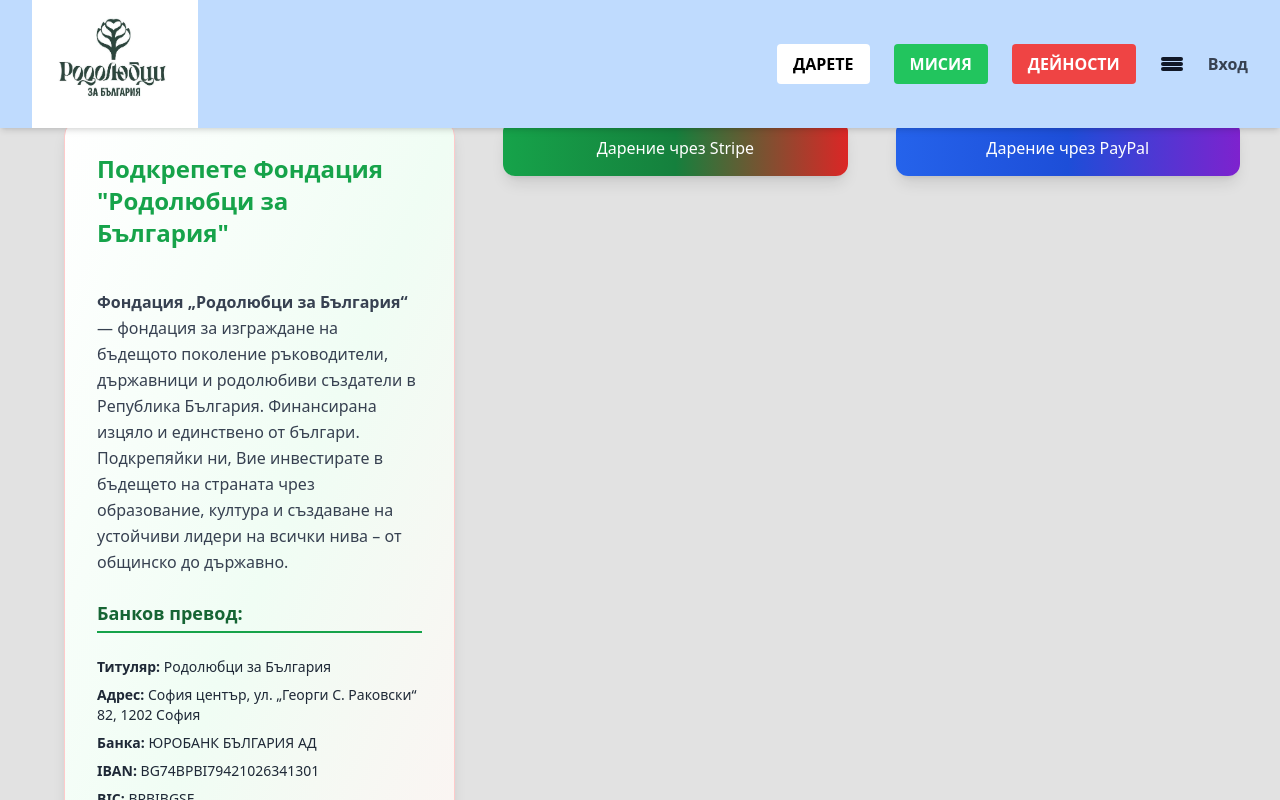
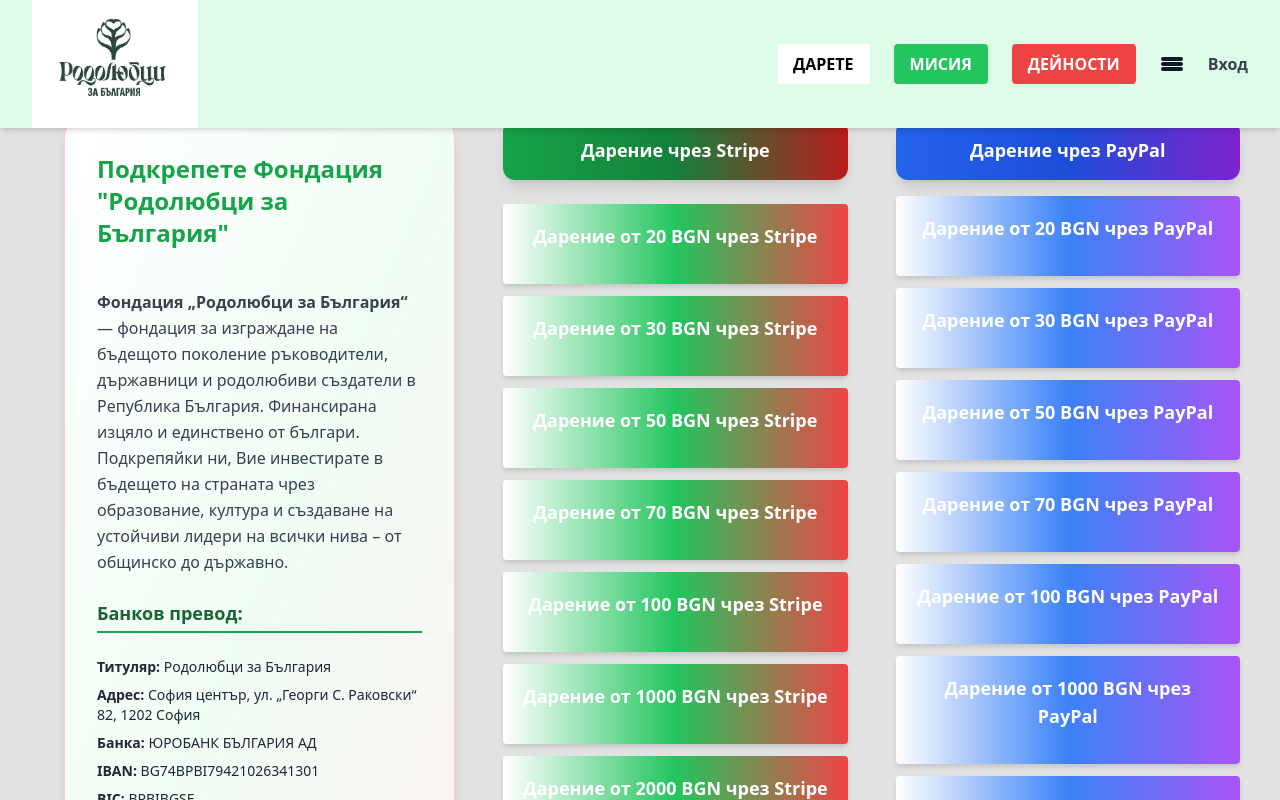
Before and after one commit to B-D-2409/NPO, a React (Vite) app in the folder NPO-PROJECT/: page /donationform in a window 1280 px wide. Shown: the top 800 px of the page. Built offline with nearby package versions, Linux system fonts and the light colour scheme.

Commit message:
add basic firebase database to keep some information and admin panel

```diff
--- a/NPO-PROJECT/package.json
+++ b/NPO-PROJECT/package.json
@@ -10,6 +10,7 @@
     "preview": "vite preview"
   },
   "dependencies": {
+    "firebase": "^12.0.0",
     "react": "^19.1.0",
     "react-dom": "^19.1.0",
     "react-router-dom": "^7.7.1",
--- a/NPO-PROJECT/src/App.css
+++ b/NPO-PROJECT/src/App.css
@@ -44,3 +44,7 @@
 body{
   background-color: rgb(226, 226, 226);
 }
+html, body, #root {
+  height: 100%;
+  margin: 0;
+}
--- a/NPO-PROJECT/src/App.jsx
+++ b/NPO-PROJECT/src/App.jsx
@@ -15,6 +15,8 @@
 import Auth from './Components/Authentication/Auth';
 import { ToastContainer } from "react-toastify";
 import "react-toastify/dist/ReactToastify.css";
+import AdminPage from './Components/Admin/Admin';
+import AdminLogin from './Components/Admin/AdminLogin';
 function App() {
   return (
     <div className="min-h-screen flex flex-col">
@@ -33,6 +35,8 @@
           <Route path="/activityhistory" element={<ActivityHistory />} />
           <Route path="/podcast" element={<PodCast />} />
           <Route path="/authentication" element={<Auth />} />
+          <Route path='/admin' element={<AdminPage />} />
+          <Route path='/admin/login' element={<AdminLogin />} />
         </Routes>
       </main>
       <ToastContainer position="top-right" autoClose={3000} />
--- /dev/null
+++ b/NPO-PROJECT/src/Components/Admin/AdminLogin.jsx
@@ -0,0 +1,29 @@
+import { useState } from "react";
+import { sendMagicLink } from "../../server/MagicLink"; // Пътя нагоре поправи според структурата
+
+export default function AdminLogin() {
+  const [email, setEmail] = useState("");
+
+  const handleSubmit = (e) => {
+    e.preventDefault();
+    window.localStorage.setItem('emailForSignIn', email);  // записваме имейла
+    sendMagicLink(email);
+  };
+
+  return (
+    <form onSubmit={handleSubmit} className="p-4 max-w-sm mx-auto">
+      <h2 className="text-xl font-bold mb-4">Вход за админ</h2>
+      <input
+        type="email"
+        placeholder="Въведи имейл"
+        value={email}
+        onChange={(e) => setEmail(e.target.value)}
+        required
+        className="border p-2 w-full mb-4"
+      />
+      <button type="submit" className="bg-blue-600 text-white px-4 py-2 rounded">
+        Изпрати линк за вход
+      </button>
+    </form>
+  );
+}
--- a/NPO-PROJECT/src/Components/Footer/Footer.jsx
+++ b/NPO-PROJECT/src/Components/Footer/Footer.jsx
@@ -2,7 +2,7 @@
 
 function Footer() {
     return (
-        <footer className="bg-blue-500  text-white py-6 text-center">
+        <footer className="bg-green-600  text-black py-10 text-center">
             <p className="text-sm mb-3">
                 &copy; {new Date().getFullYear()} NPO Project. All rights reserved.
             </p>
--- a/NPO-PROJECT/src/Components/NavigationBar/NavigationBar.jsx
+++ b/NPO-PROJECT/src/Components/NavigationBar/NavigationBar.jsx
@@ -21,7 +21,7 @@
         { to: "/eventsregistration", label: "Семинари" },
     ];
     return (
-        <nav className="bg-blue-200 shadow-md fixed w-full top-0 z-50 h-32">
+        <nav className="bg-green-100 shadow-md fixed w-full top-0 z-50 h-32">
             <div className="max-w-7xl mx-auto px-6 sm:px-6 lg:px-8 h-full flex items-center justify-between">
                 <div className="flex-shrink-0 h-full flex items-center">
                     <Link to="/" className="h-full flex items-center">
--- a/NPO-PROJECT/src/Pages/Contacts/Contacts.jsx
+++ b/NPO-PROJECT/src/Pages/Contacts/Contacts.jsx
@@ -1,4 +1,6 @@
 import React, { useState } from 'react';
+import { database } from '../../server/AuthenticationConfig';
+import { ref, push, set } from "firebase/database";
 
 function Contacts() {
     const [contactForm, setContactForm] = useState({
@@ -9,10 +11,40 @@
         description: ''
     });
 
+    const handleSubmit = async (e) => {
+        e.preventDefault();
+
+        try {
+            const contactRef = ref(database, 'contacts');
+            const newContactRef = push(contactRef);
+
+            await set(newContactRef, {
+                subject: contactForm.subject,
+                firstName: contactForm.firstName,
+                lastName: contactForm.lastName,
+                email: contactForm.email,
+                description: contactForm.description,
+                timestamp: new Date().toISOString()
+            });
+
+            alert("Съобщението беше изпратено успешно!");
+            setContactForm({
+                subject: '',
+                firstName: '',
+                lastName: '',
+                email: '',
+                description: ''
+            });
+        } catch (error) {
+            console.error("Грешка при записване във Firebase:", error);
+            alert("Възникна грешка при изпращането. Моля, опитайте отново.");
+        }
+    };
+
     return (
-        <div className="max-w-2xl mx-auto p-4">
-            <h1 className="text-3xl font-bold mb-4">Контактна форма</h1>
-            <form className="space-y-4">
+        <div className="max-w-2xl mx-auto p-12">
+            <h1 className="text-3xl font-bold mb-14">Контактна форма</h1>
+            <form className="space-y-4" onSubmit={handleSubmit}>
                 <div>
                     <label className="block text-sm font-medium mb-1">Тема</label>
                     <select
@@ -71,6 +103,13 @@
                         rows={4}
                     />
                 </div>
+
+                <button
+                    type="submit"
+                    className="bg-blue-600 text-white px-4 py-2 rounded hover:bg-blue-700"
+                >
+                    Изпрати
+                </button>
             </form>
         </div>
     );
--- a/NPO-PROJECT/src/Pages/DonationForm/DonationForm.jsx
+++ b/NPO-PROJECT/src/Pages/DonationForm/DonationForm.jsx
@@ -61,50 +61,36 @@
                 </div>
             </div>
 
-            {/* Stripe Section */}
+            {/* Stripe Section - винаги отворена */}
             <div className="flex flex-col items-end space-y-4 w-full max-w-md">
-                <button
-                    onClick={() => {
-                        setShowStripe(!showStripe);
-                        setShowPaypal(false);
-                    }}
-                    className="bg-gradient-to-r from-green-600 via-green-700 to-red-600 text-white px-8 py-4 rounded-xl hover:from-green-700 hover:via-green-800 hover:to-red-700 transition w-full shadow-lg"
-                >
-                    {showStripe ? "Скрий Stripe суми" : "Дарение чрез Stripe"}
-                </button>
-
-                {showStripe && (
+                <div className="w-full">
+                    <h3 className="bg-gradient-to-r from-green-600 via-green-700 to-red-700 text-white px-8 py-4 rounded-xl w-full text-center shadow-lg font-semibold text-lg mb-6">
+                        Дарение чрез Stripe
+                    </h3>
                     <div className="space-y-3 w-full max-w-xl mx-auto">
                         {Object.entries(stripeLinks).map(([value]) => (
                             <div
                                 key={value}
-                                className="p-[2px] rounded shadow-md bg-gradient-to-r from-white via-green-500 to-red-500"
+                                className="p-[2px] rounded shadow-md bg-gradient-to-r from-white via-green-500 to-red-500 cursor-pointer"
+                                onClick={() => handleSubmit(Number(value), "stripe")}
                             >
-                                <button
-                                    onClick={() => handleSubmit(value, "stripe")}
-                                    className="w-full rounded p-4 text-lg font-semibold text-white text-center hover:brightness-110 transition bg-transparent"
-                                >
-                                    Направи дарение от {value} BGN чрез Stripe
-                                </button>
+                                <div className="rounded p-4 text-white text-center">
+                                    <p className="font-bold text-lg mb-4">
+                                        Дарение от {value} BGN чрез Stripe
+                                    </p>
+                                </div>
                             </div>
                         ))}
                     </div>
-                )}
+                </div>
             </div>
 
             {/* PayPal Section */}
             <div className="flex flex-col items-end space-y-4 w-full max-w-md">
-                <button
-                    onClick={() => {
-                        setShowPaypal(!showPaypal);
-                        setShowStripe(false);
-                    }}
-                    className="bg-gradient-to-r from-blue-600 via-blue-700 to-purple-700 text-white px-8 py-4 rounded-xl hover:from-blue-700 hover:via-blue-800 hover:to-purple-800 transition w-full shadow-lg"
-                >
-                    {showPaypal ? "Скрий PayPal суми" : "Дарение чрез PayPal"}
-                </button>
+                <div className="bg-gradient-to-r from-blue-600 via-blue-700 to-purple-700 text-white px-8 py-4 rounded-xl w-full text-center shadow-lg font-semibold text-lg">
+                    Дарение чрез PayPal
+                </div>
 
-                {showPaypal && (
                 <div className="space-y-3 w-full max-w-xl mx-auto">
                     {Object.keys(stripeLinks).map((value) => (
                         <div
@@ -120,10 +106,11 @@
                         </div>
                     ))}
                 </div>
-                )}
             </div>
+
         </div>
     );
+
 }
 
 export default DonationForm;
--- /dev/null
+++ b/NPO-PROJECT/src/server/AuthenticationConfig.js
@@ -0,0 +1,19 @@
+// firebase.js
+import { initializeApp } from "firebase/app";
+import { getAuth } from "firebase/auth";
+import { getDatabase, ref, set, push, onValue } from "firebase/database";
+
+const firebaseConfig = {
+    apiKey: "AIzaSyDOvaJWff5qKqkXGdDdqg2A8dyxAIrsQ7M",
+    authDomain: "non-profit-organization-233f8.firebaseapp.com",
+    projectId: "non-profit-organization-233f8",
+    storageBucket: "debate-forum-57967.appspot.com", // FIXED URL
+    messagingSenderId: "765065045740",
+    appId: "1:765065045740:web:d9884c0fe9157c797567c9",
+    databaseURL: "https://non-profit-organization-233f8-default-rtdb.europe-west1.firebasedatabase.app/",
+};
+
+
+const app = initializeApp(firebaseConfig);
+export const auth = getAuth(app);
+export const database = getDatabase(app);
--- /dev/null
+++ b/NPO-PROJECT/src/server/MagicLink.js
@@ -0,0 +1,17 @@
+// magicLink.js
+import { sendSignInLinkToEmail } from "firebase/auth";
+import { auth } from "./AuthenticationConfig";
+
+const actionCodeSettings = {
+  url: window.location.origin + '/admin', // Къде ще те пренасочи линка
+  handleCodeInApp: true,
+};
+export async function sendMagicLink(email) {
+    try {
+      await sendSignInLinkToEmail(auth, email, actionCodeSettings);
+      window.localStorage.setItem("emailForSignIn", email); // 🔥 тази част е важна
+      alert("Изпратихме ти линк за вход на имейла!");
+    } catch (error) {
+      alert("Грешка при изпращане: " + error.message);
+    }
+  }
```
Also changed, not shown: NPO-PROJECT/src/Components/Admin/Admin.jsx (+56 -6 lines), NPO-PROJECT/src/server/config.js (added), 1 other file (tests, documents, lock files or other folders). Lines whose indentation alone changed are shown as unchanged.
